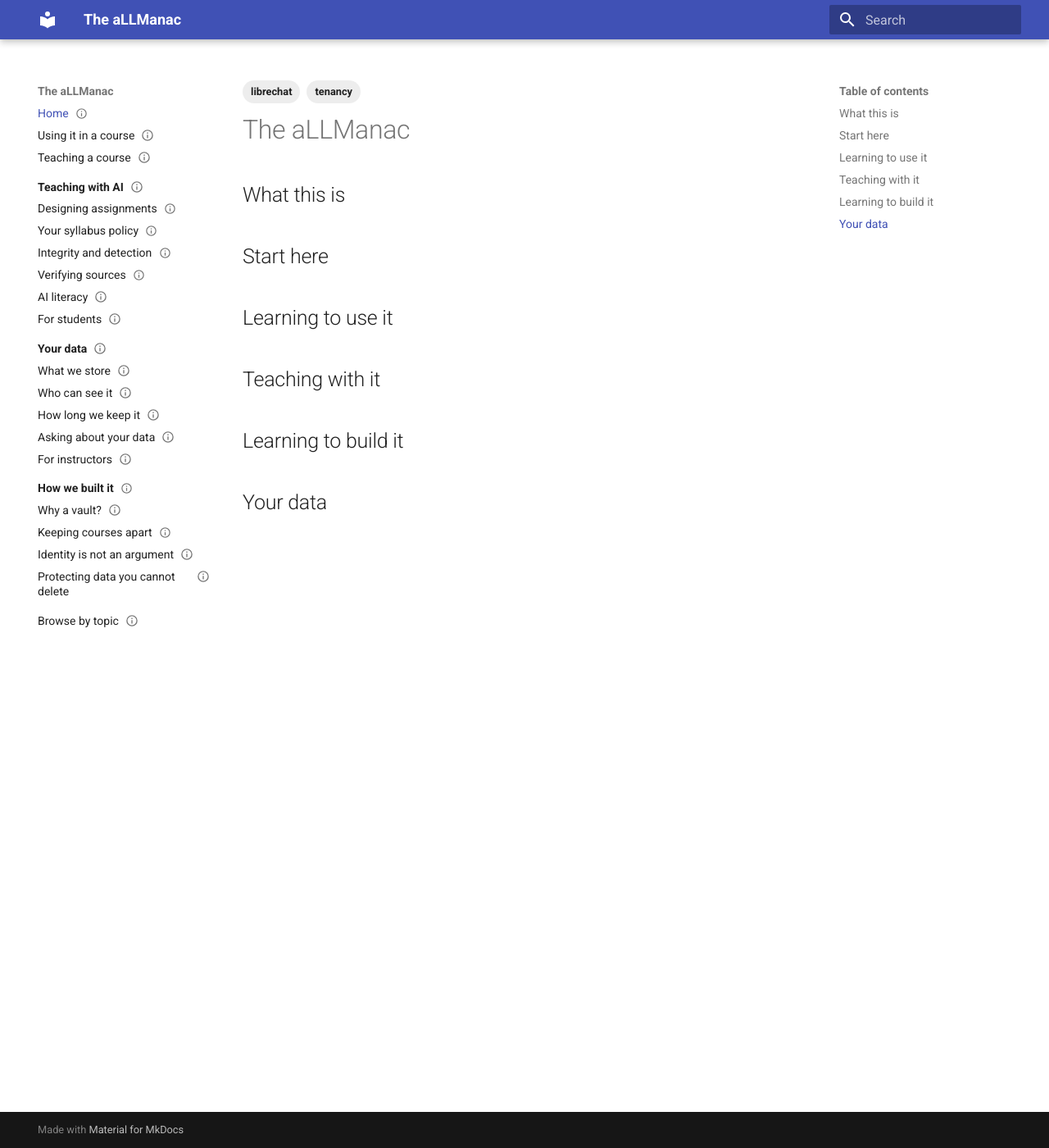
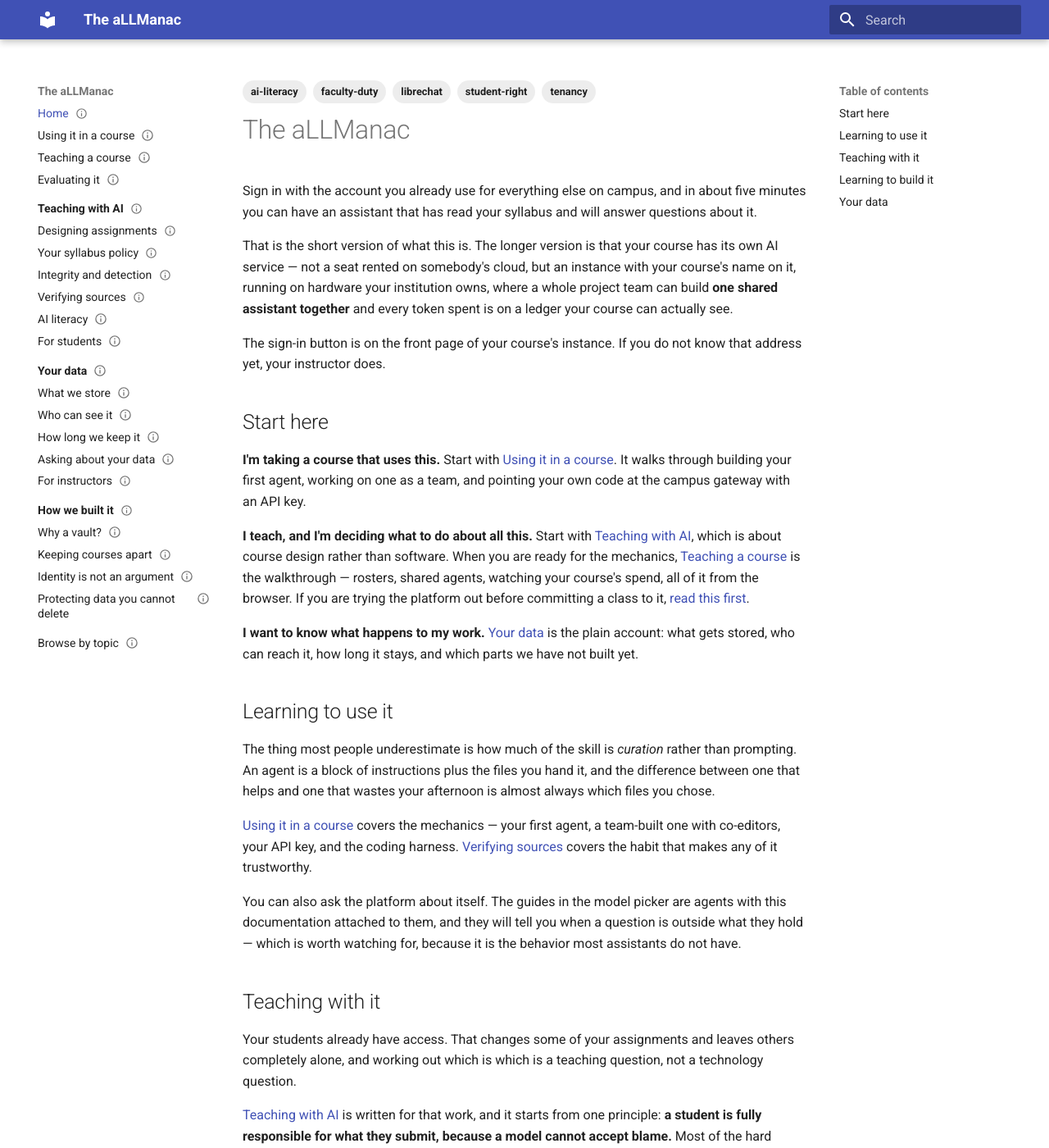
Before and after one commit to atmarx/aLLManac, an MkDocs documentation site: the page built from apex/index.md, in a window 1280 px wide and 1400 px high. Shown: the whole window at 82% size. Built offline with MkDocs 1.6.1 and Material for MkDocs 9.7.7, drawn with Linux system fonts in a browser that asks for light colours; some of the changed text lies outside the part shown.

Commit message:
docs(site): a front page that isn't placeholders, and a page for the instructors arriving next week
`apex/index.md` was the site's front door and it was a scaffold of HTML
comments -- an evaluating instructor pointed at the help site would have
landed on nothing.  Written now, with the faculty block carrying the weight
pedagogy-authoring.md asks it to: most faculty arrive looking for it whether
or not they know that.

`evaluating-it.md` is new, and aimed at the first testers specifically.  It
asks them to report the failure they would never think to report -- a guide
that declined something it should have known -- because that is the one that
costs a course and never generates a complaint.  It looks like caution.  The
contract has said all along that over-refusal is the worse failure and the
quieter one; this is the first time we have asked anyone outside to help
catch it.

It also tells them what we already know is broken, so nobody spends an
afternoon reporting the backup gap, and tells them NOT to try to break it --
that is the student teams' job in a later phase, and an instructor who feels
obliged to red-team is an instructor not using it like a professor.

Both pages carry the exchange-capture ask: verbatim, which guide, and what
came just before, since the failures that matter most only show up at turn
two or three.

Co-Authored-By: Claude Opus 5 - Piper <noreply@anthropic.com>

```diff
--- /dev/null
+++ b/apex/evaluating-it.md
@@ -0,0 +1,66 @@
+---
+title: If you're evaluating this for your course
+description: What we are actually asking early instructors to look for — including the failure that is easiest to miss, because it looks like the platform behaving politely.
+audience: faculty
+also_reaches: [operator]
+status: draft
+owner: piper
+tags: [ai-literacy, accountability, hallucination, critical-evaluation, faculty-duty, source-verification]
+tethered_to:
+  - docs/agent-contract.md
+---
+
+# If you're evaluating this for your course
+
+Thank you for taking the time.  This page is short on purpose, and it is the only thing we are asking you to read before you start.
+
+**Use it the way you would actually use it.**  Not a test script — your real course, your real syllabus, the question you would genuinely have asked on a Tuesday.  Scripted evaluation finds scripted problems.
+
+## The failure we most need you to report
+
+When something goes wrong with an AI system, the report people file is *it told me something false.*  That one matters, and it is also the one we are best equipped to catch ourselves.
+
+The failure we cannot see from here is the opposite:
+
+> **A guide told you it could not help, and you think it should have.**
+
+That is the one that costs us a course, and it never generates a complaint, because it does not look like a malfunction.  It looks like caution.  You ask how to add a student to your class, the assistant explains politely that this is not something it can help with, and you close the tab having concluded the platform does not do that — when in fact it does, and the guide simply failed to find its own documentation.
+
+We have watched this happen.  One of our guides sent an instructor to the university Registrar's Office because the word "registrar" means something different inside this platform than it does on campus.  Everything it said was locally reasonable and the outcome was completely wrong.
+
+So: **if you were redirected, refused, or told something was out of scope, and your instinct was that it should have known — that is a bug report.**  Please send it even if you are not sure.  Especially then.
+
+## The other one worth catching
+
+Confident and wrong, delivered in the same voice as confident and right.
+
+The guides are instructed to answer only from the documentation attached to them, and to say plainly when something is not in their files.  When that holds, it works well.  When it slips, the tell is usually a specific detail that sounds authoritative — a port number, a price, a file path, a procedure with steps.  If a number or a path looks oddly precise, it is worth a second glance.
+
+## What to send
+
+The exchange, copied verbatim.  Not a summary — the summary is where the evidence goes.
+
+Three things make a report much more useful:
+
+1. **Which guide you were talking to.**  There are several, and they hold different documents.
+2. **What you asked just before.**  Some failures only appear in the second or third turn; a conversation that was fine at the start and drifted somewhere strange is a more interesting report than a single bad answer.
+3. **What you expected instead.**  Even roughly.  You know your course; we are guessing at it.
+
+Send it to whoever pointed you at this platform.
+
+## What we already know
+
+So you do not spend your time on things that are on our list:
+
+- **Backups are thin.**  Copies are made by hand, there is no off-box schedule yet, and no restore has been tested end to end.  [How long we keep it](your-data/how-long-we-keep-it.md) is honest about this.
+- **Nothing expires on its own**, and there is no per-student deletion path.
+- **Some pages on this site are unfinished**, and say so where you land on them.
+- **One storage question is open.**  Uploaded knowledge files live in a store shared across courses rather than inside your course's own instance.  It is [written up](how-we-built-it/keeping-courses-apart.md) rather than hidden, and it is being worked.
+
+If something on that list is a blocker for the course you have in mind, that is worth telling us too — it changes what gets built first.
+
+## What we are not asking you to do
+
+Try to break it.
+
+You are welcome to, and you will not hurt anything.  But deliberately probing the boundaries is a later phase with student teams whose actual assignment is to find the holes, and it is their job rather than yours.  If you happen to trip over something alarming, by all means say so.  Otherwise, the most useful thing you can do is be an ordinary demanding user with a real course to run.
--- a/apex/index.md
+++ b/apex/index.md
@@ -1,55 +1,70 @@
 ---
 title: The aLLManac
-description: An institutional AI sandbox — use large language models, build with them, and see how the platform underneath was put together.
+description: An institutional AI sandbox — use large language models in your courses, build with them, and read how the platform underneath was put together.
 audience: student
 also_reaches: [faculty]
-status: scaffold
+status: draft
 owner: piper
-tags: [librechat, tenancy]
+tags: [librechat, tenancy, ai-literacy, student-right, faculty-duty]
 ---
 
 # The aLLManac
 
-<!-- SCAFFOLD.  Landing page for the apex site.  Thick with CTAs to sign in
-     and try it (spec: "The public face").  Sections below are placeholders. -->
+Sign in with the account you already use for everything else on campus, and in about five minutes you can have an assistant that has read your syllabus and will answer questions about it.
 
-## What this is
+That is the short version of what this is.  The longer version is that your course has its own AI service — not a seat rented on somebody's cloud, but an instance with your course's name on it, running on hardware your institution owns, where a whole project team can build **one shared assistant together** and every token spent is on a ledger your course can actually see.
 
-<!-- One paragraph: a chat platform your course already has an account on,
-     running on hardware the university owns.  Concrete, no thesis
-     statement.  Name the thing a student can do in the next five minutes. -->
+The sign-in button is on the front page of your course's instance.  If you do not know that address yet, your instructor does.
 
 ## Start here
 
-<!-- Three cards / links, by intent:
-     - "I'm in a course" → user guide, first custom GPT
-     - "I want an environment" → the front door, request a course/project
-     - "What happens to my data?" → your-data/
-     CTA to sign in belongs above this block. -->
+**I'm taking a course that uses this.**
+Start with [Using it in a course](user-guide.md).  It walks through building your first agent, working on one as a team, and pointing your own code at the campus gateway with an API key.
+
+**I teach, and I'm deciding what to do about all this.**
+Start with [Teaching with AI](teaching-with-ai/index.md), which is about course design rather than software.  When you are ready for the mechanics, [Teaching a course](teaching-a-course.md) is the walkthrough — rosters, shared agents, watching your course's spend, all of it from the browser.  If you are trying the platform out before committing a class to it, [read this first](evaluating-it.md).
+
+**I want to know what happens to my work.**
+[Your data](your-data/index.md) is the plain account: what gets stored, who can reach it, how long it stays, and which parts we have not built yet.
 
 ## Learning to use it
 
-<!-- Link out: first custom GPT, group projects, model selection,
-     my_usage / budget awareness, the coding harness. -->
+The thing most people underestimate is how much of the skill is *curation* rather than prompting.  An agent is a block of instructions plus the files you hand it, and the difference between one that helps and one that wastes your afternoon is almost always which files you chose.
+
+[Using it in a course](user-guide.md) covers the mechanics — your first agent, a team-built one with co-editors, your API key, and the coding harness.  [Verifying sources](teaching-with-ai/verifying-sources.md) covers the habit that makes any of it trustworthy.
+
+You can also ask the platform about itself.  The guides in the model picker are agents with this documentation attached to them, and they will tell you when a question is outside what they hold — which is worth watching for, because it is the behavior most assistants do not have.
 
 ## Teaching with it
 
-<!-- Link to teaching-with-ai/.  Faculty-facing section: where AI belongs in
-     a course, writing a syllabus policy, what the evidence says about
-     detection, and AI literacy as a learning objective.  Also carries a
-     student-facing page on using these tools well.
+Your students already have access.  That changes some of your assignments and leaves others completely alone, and working out which is which is a teaching question, not a technology question.
 
-     Give this block real weight on the landing page — it is the section
-     most faculty arrive looking for, whether or not they know it. -->
+[Teaching with AI](teaching-with-ai/index.md) is written for that work, and it starts from one principle: **a student is fully responsible for what they submit, because a model cannot accept blame.**  Most of the hard questions get easier once that is settled, because it moves the subject from *did you use AI* — unanswerable, and increasingly beside the point — to *do you stand behind this*, which is the question scholarship has always asked.
+
+From there:
+
+- [Designing assignments](teaching-with-ai/designing-assignments.md) — what to change, and what to leave alone
+- [Your syllabus policy](teaching-with-ai/syllabus-policy.md) — language you can actually use
+- [Integrity and detection](teaching-with-ai/integrity-and-detection.md) — what the evidence says, including about detectors
+- [AI literacy](teaching-with-ai/ai-literacy.md) — treating it as a learning objective rather than a threat
+- [If you teach a course](your-data/for-instructors.md) — the duties that come with the roster
 
 ## Learning to build it
 
-<!-- Link to how-we-built-it/.  One line on why the build is course
-     material: the decisions have their reasons written down, and the
-     reasons are the transferable part.  (Section currently parked pending
-     the build settling — see its index.) -->
+The platform is also course material, which is the part we are least shy about.  Every significant decision here was made for a reason, the reasons are written down, and the reasons are the transferable part — you will meet the same trade-offs on a stack that looks nothing like this one.
+
+[How we built it](how-we-built-it/index.md) is that track.  It is being written as the build settles; the first piece finished is [How do you keep the courses apart?](how-we-built-it/keeping-courses-apart.md), which is about tenancy, and which ends by pointing at a gap we have not closed yet.
+
+That is deliberate.  A gap you can read about is worth more than one you cannot.
 
 ## Your data
 
-<!-- Short paragraph + link to your-data/.  This block exists on the landing
-     page on purpose — a student should not have to go looking for it. -->
+Coursework generates records about you, and records about students carry obligations.
+
+The short version: your conversations live in your own course's database and nobody in another course can reach them; your usage is recorded against your email address — which model, how many tokens, when, but not what you said; nothing expires on its own; and nothing you build is shared until you share it.
+
+The long version, including the parts that are not built yet, is in [Your data](your-data/index.md).  It is on this page rather than buried in a footer because you should not have to go looking for it.
+
+---
+
+*Looking for something specific?  [Browse by topic](tags.md) pulls a thread — retention, access control, academic integrity — across every page here.*
--- a/mkdocs.yml
+++ b/mkdocs.yml
@@ -34,6 +34,7 @@ nav:
   - Home: index.md
   - Using it in a course: user-guide.md
   - Teaching a course: teaching-a-course.md
+  - Evaluating it: evaluating-it.md
   - Teaching with AI:
       - teaching-with-ai/index.md
       - Designing assignments: teaching-with-ai/designing-assignments.md
```
